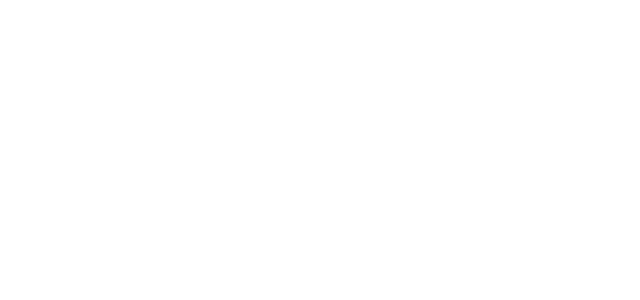
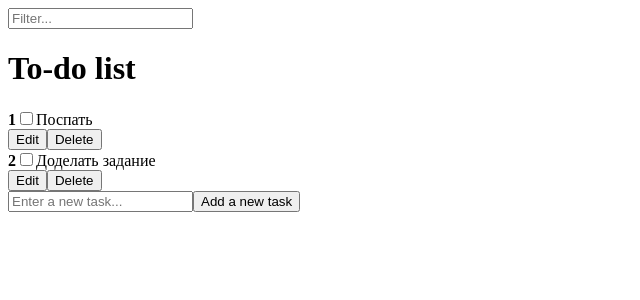
Before and after one commit to leenmirise/tasks, a React (Create React App) app: page / in a window 1280 px wide. Shown: the top 300 px of the page, without its empty margins (0-640 px from the left). Built offline with nearby package versions, Linux system fonts and the light colour scheme.

Commit message:
feat!: crud of task + filter

```diff
--- a/src/App.js
+++ b/src/App.js
@@ -1,11 +1,53 @@
-import React from "react";
+import React, {useState, useMemo} from "react";
+import TaskList from "./components/TaskList";
+import TaskForm from "./components/TaskForm";
 
 function App() {
-  return (
-    <div className="App">
 
-    </div>
-  );
+    const [tasks, setTasks] = useState([
+        {id: 1, todo: 'Поспать'},
+        {id: 2, todo: 'Доделать задание'},
+    ])
+
+    const createTask = (newTask) => {
+        setTasks([...tasks, newTask]);
+    }
+
+    const removeTask = (task) => {
+        setTasks(tasks.filter(t => t.id !== task.id))
+    }
+
+    const updateTask = (task, editedText) => {
+        const updatedTasks = tasks.map((t) => {
+            if (t.id === task.id) {
+                return { ...t, todo: editedText };
+            }
+            return t;
+        });
+        setTasks(updatedTasks);
+    }
+
+    const [search, setSearch] = useState('');
+
+    const searchTasks = useMemo(() => {
+        return tasks.filter(task => task.todo.toLowerCase().includes(search.toLowerCase()))
+    }, [search, tasks])
+
+    return (
+        <div className="App">
+            <input
+                type='text'
+                placeholder='Filter...'
+                value={search}
+                onChange={e => (setSearch(e.target.value))}
+            />
+            {tasks.length !== 0
+                ? <TaskList tasks={searchTasks} remove={removeTask} update={updateTask}/>
+                : <h1>Tasks not found :(</h1>
+            }
+            <TaskForm  create={createTask}/>
+        </div>
+    );
 }
 
 export default App;
--- /dev/null
+++ b/src/components/TaskForm.jsx
@@ -0,0 +1,32 @@
+import React, {useState} from 'react';
+
+const TaskForm = ({create}) => {
+
+    const [taskText, setTaskText] = useState('');
+
+    const addNewTask = (e) => {
+        e.preventDefault();
+        if(taskText !== ''){
+            const newTask = {
+                id: Date.now(),
+                todo: taskText
+            };
+            create(newTask);
+            setTaskText('');
+        }
+    }
+
+    return (
+        <form>
+            <input
+                type='text'
+                placeholder='Enter a new task...'
+                value={taskText}
+                onChange={e => setTaskText(e.target.value)}
+            />
+            <button onClick={addNewTask}>Add a new task</button>
+        </form>
+    );
+};
+
+export default TaskForm;
--- /dev/null
+++ b/src/components/TaskItem.jsx
@@ -0,0 +1,66 @@
+import React, {useState} from 'react';
+
+const TaskItem = (props) => {
+
+    const [isChecked, setIsChecked] = useState(false);
+    const [isEditing, setIsEditing] = useState(false);
+    const [editedText, setEditedText] = useState(props.task.todo);
+
+    const checkboxChange = () => {
+        setIsChecked(!isChecked);
+    };
+
+    const textStyle = {
+        textDecoration: isChecked
+            ? 'line-through'
+            : 'none',
+        color: isChecked
+            ? 'gray'
+            : 'black'
+    };
+
+    const saveClick = () => {
+        //props.edit(props.task, editedText);
+        props.update(props.task, editedText)
+        setIsEditing(false);
+    };
+
+    const cancelClick = () => {
+        setEditedText(props.task.todo);
+        setIsEditing(false);
+    };
+
+    return (
+        <div>
+            <div>
+                <strong>{props.number}</strong>
+                {isEditing
+                    ? (
+                        <div>
+                            <input type='text' value={editedText} onChange={e => setEditedText(e.target.value)} />
+                            <button onClick={saveClick}>Save</button>
+                            <button onClick={cancelClick}>Cancel</button>
+                        </div>
+                    )
+                    : (
+                        <label>
+                            <input type='checkbox' id={props.task.id} checked={isChecked} onChange={checkboxChange} />
+                            <span style={textStyle}>{props.task.todo}</span>
+                        </label>
+                    )}
+            </div>
+            <div>
+                {isEditing
+                    ? null
+                    : (
+                        <div>
+                            <button onClick={() => setIsEditing(true)}>Edit</button>
+                            <button onClick={() => props.remove(props.task)}>Delete</button>
+                        </div>
+                    )}
+            </div>
+        </div>
+    );
+};
+
+export default TaskItem;
--- /dev/null
+++ b/src/components/TaskList.jsx
@@ -0,0 +1,15 @@
+import React from 'react';
+import TaskItem from "./TaskItem";
+
+const TaskList = ({tasks, remove, update}) => {
+    return (
+        <div>
+            <h1>To-do list</h1>
+            {tasks.map((task, index) =>
+                <TaskItem remove={remove} update={update} number={index+1} task={task} key={task.id}/>
+            )}
+        </div>
+    );
+};
+
+export default TaskList;
```
